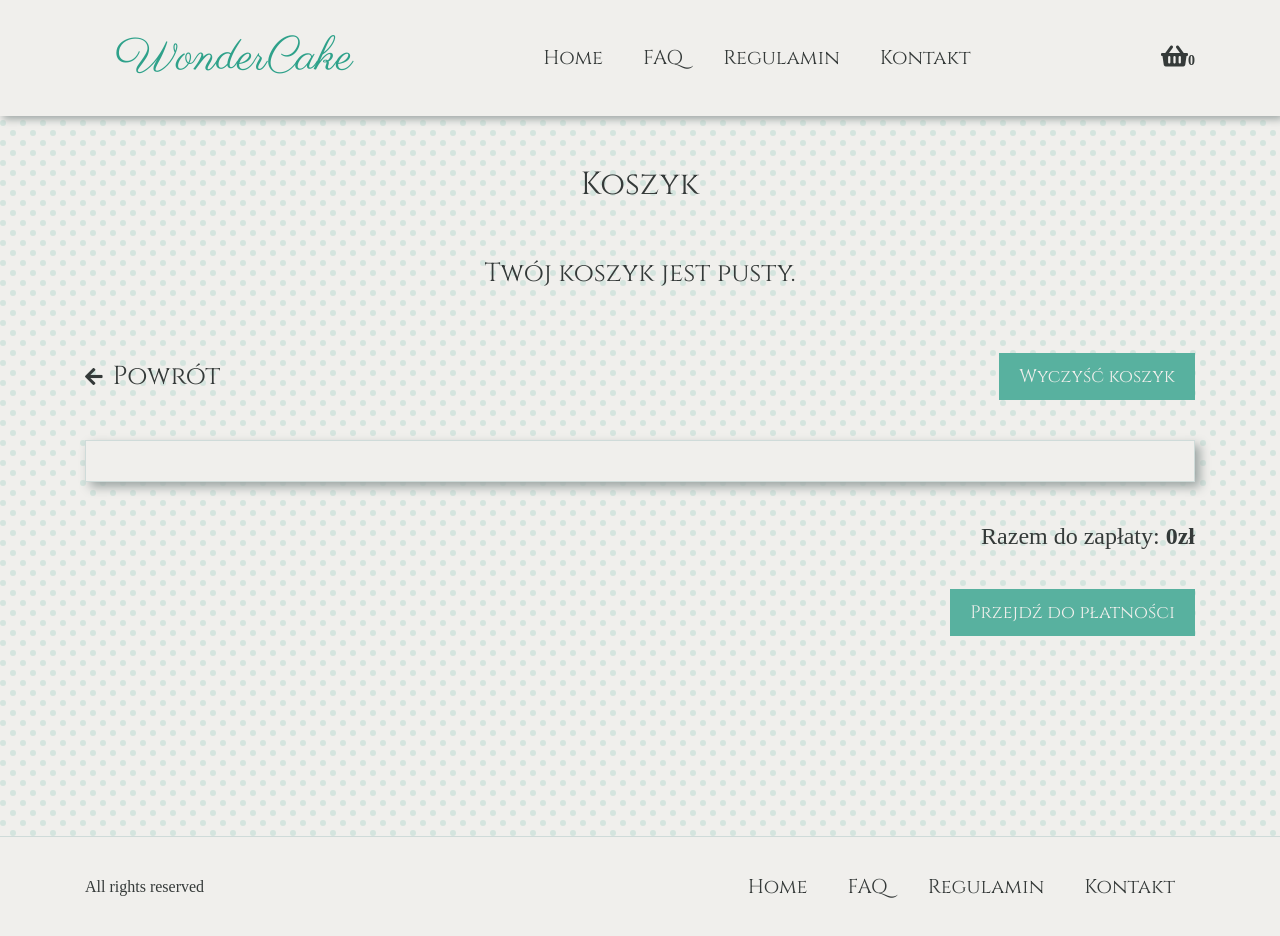
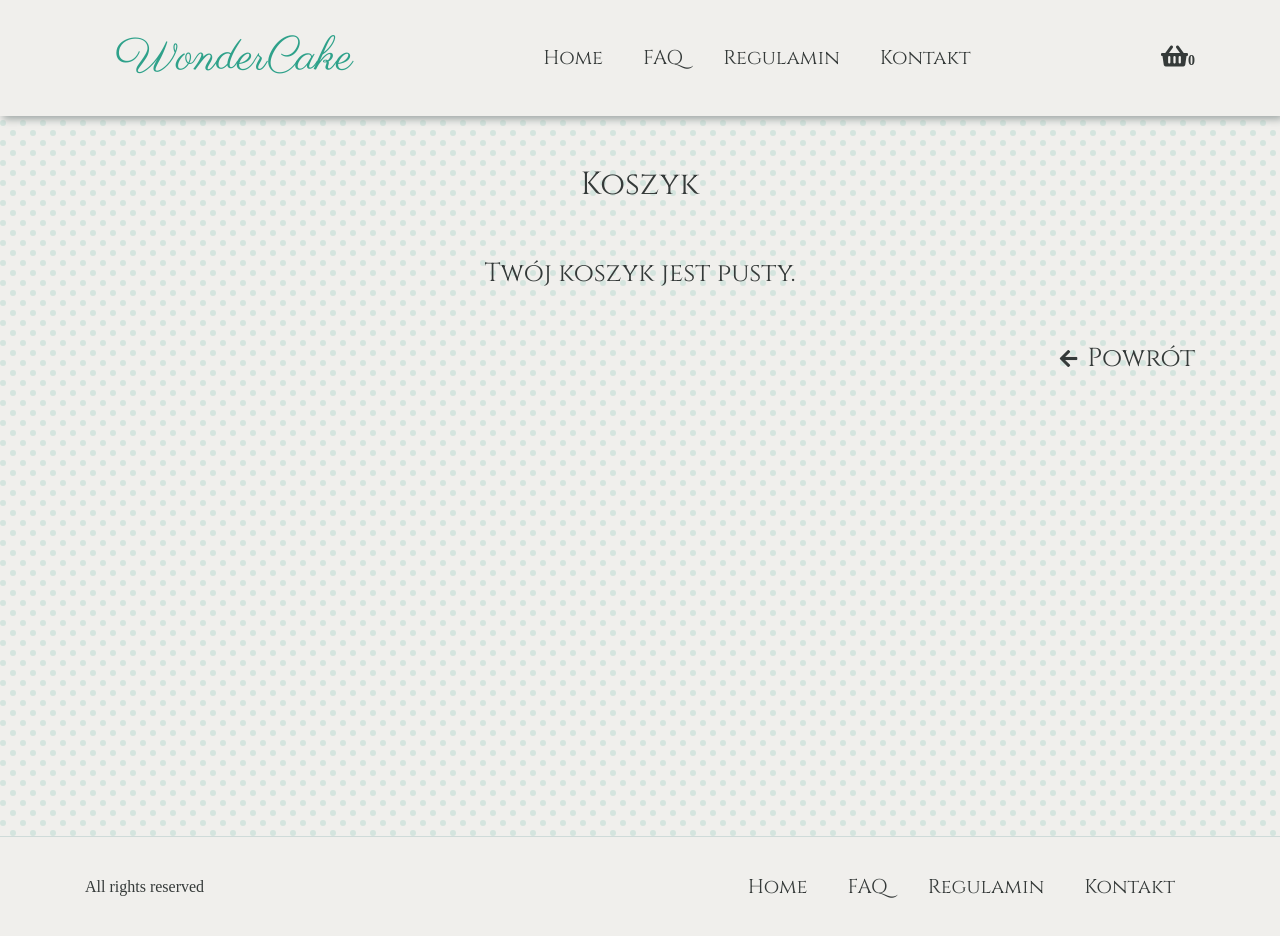
Before and after one commit to AnnaSzmyga/Online-Shop, a React (Create React App) app: page /cart in a window 1280 px wide. Built offline with nearby package versions, Linux system fonts and the light colour scheme; a web font is replaced by a local one.

Commit message:
Extend Cart component and add Payment component

```diff
--- a/src/components/features/CartLink/CartLink.js
+++ b/src/components/features/CartLink/CartLink.js
@@ -7,7 +7,7 @@ const CartLink = ({cartContent}) => {
         return (
                 <div>
                         <NavLink to="/cart" className="cart-link" activeClassName="active">
-                                <i class="fas fa-shopping-basket cart-link__icon"></i>
+                                <i className="fas fa-shopping-basket cart-link__icon"></i>
                                 {cartContent}
                         </NavLink>
                 </div>
--- a/src/components/features/CartProduct/CartProduct.css
+++ b/src/components/features/CartProduct/CartProduct.css
@@ -29,6 +29,7 @@
 .cart-product__name {
     font-family: 'Cinzel', serif;
     margin: 0 20px;
+    text-align: left;
 }
 
 .cart-product__buttons {
--- a/src/components/features/CartProduct/CartProduct.js
+++ b/src/components/features/CartProduct/CartProduct.js
@@ -20,7 +20,7 @@ const CartProduct = ({cartProduct, removeFromCart, changeQuantity}) => {
                 </div>
                 <div className="cart-product__buttons">
                     <button className="cart-product__button-up" onClick={() => changeQuantity(cartProduct.id, cartProduct.quantity + 1)}>
-                        <i class="fas fa-angle-up cart-product__icon"></i>
+                        <i className="fas fa-angle-up cart-product__icon"></i>
                     </button>
                     <input
                         className="cart-product__input"
@@ -29,7 +29,7 @@ const CartProduct = ({cartProduct, removeFromCart, changeQuantity}) => {
                         onChange={handleChange}
                     />
                     <button className="cart-product__button-down" onClick={() => changeQuantity(cartProduct.id, cartProduct.quantity - 1)}>
-                        <i class="fas fa-angle-down cart-product__icon"></i>
+                        <i className="fas fa-angle-down cart-product__icon"></i>
                     </button>
                     <Button className="cart-product__button-remove" buttonOutput="Usuń z koszyka" onClickCallback={removeFromCart} />
                 </div>
--- /dev/null
+++ b/src/components/features/Payment/Payment.css
@@ -0,0 +1,7 @@
+.payment {
+    display: none;
+}
+
+.payment.show {
+    display: block;
+}
--- /dev/null
+++ b/src/components/features/Payment/Payment.js
@@ -0,0 +1,29 @@
+import React from 'react';
+import Button from '../../common/Button/Button';
+import { Link } from 'react-router-dom';
+
+import './Payment.css';
+
+const Payment = ({paymentClassName, amount, togglePayment, clearCart}) => {
+    return (
+        <div className={`payment ${paymentClassName}`}>
+            <p>Wartość zamówienia: {amount}</p>
+            <input
+                className="payment__input"
+                type="text"
+                placeholder="kod rabatowy"
+            />
+            <Link to="/">
+                <Button
+                    buttonOutput="Zapłać"
+                    onClickCallback={() => {
+                        togglePayment();
+                        clearCart();
+                    }}
+                />
+            </Link>
+        </div>
+    )
+}
+
+export default Payment;
--- a/src/components/pages/Cart/Cart.css
+++ b/src/components/pages/Cart/Cart.css
@@ -1,3 +1,6 @@
+.cart {
+    text-align: right;
+}
 .cart__info {
     font-family: 'Cinzel', serif;
     font-size: 26px;
@@ -23,7 +26,3 @@
     font-family: 'Cinzel', serif;
     padding: 10px 20px;
 }
-.cart__button:last-of-type {
-    display: inline-block;
-    float: right;
-}
--- a/src/components/pages/Cart/Cart.js
+++ b/src/components/pages/Cart/Cart.js
@@ -1,42 +1,77 @@
 import React from 'react';
 import CartProductsList from '../../features/CartProductsList/CartProductsList';
 import Button from '../../common/Button/Button';
+import Payment from '../../features/Payment/Payment';
 
 import './Cart.css';
 
+class Cart extends React.Component {
+    constructor(props) {
+        super(props);
+        console.log(this.props.cartProducts.length);
+        //const {cartProducts, removeProduct, clearCart, changeQuantity} = this.props;
+        this.state = {
+            paymentClassName: ''
+        }
+    }
 
-const Cart = ({cartProducts, removeProduct, clearCart, changeQuantity, ...props}) => {
-    const calculateAmount = () => {
+    calculateAmount = () => {
         let amount = 0;
-        cartProducts.forEach((product) => {
+        this.props.cartProducts.forEach((product) => {
             amount += product.quantity * product.price;
         });
         return amount;
     }
-    let peymentClassName;
-    const showPayment = () => {
-        peymentClassName = "show";
-    };
+
+    togglePayment = () => {
+        let paymentClassName = (this.state.paymentClassName === '') ? 'show' : '';
+        this.setState({paymentClassName});
+    }
+
+    renderCart = () => {
+        this.calculateAmount();
         return (
-        <div classname="cart">
+            <div className="cart">
                 <h2 className="page-heading">Koszyk</h2>
-            <p className="cart__info">Twój koszyk jest pusty.</p>
                 <div className="cart__buttons-wrapper">
-                <div className="go-back" onClick={props.history.goBack}>
-                    <i class="fas fa-arrow-left go-back__icon"></i>
+                    <div className="go-back" onClick={this.props.history.goBack}>
+                        <i className="fas fa-arrow-left go-back__icon"></i>
                         Powrót
                     </div>
-                <Button className="cart__button" buttonOutput="Wyczyść koszyk" onClickCallback={clearCart} />
+                    <Button className="cart__button" buttonOutput="Wyczyść koszyk" onClickCallback={this.props.clearCart} />
                 </div>
                 <CartProductsList
-                cartProducts={cartProducts}
-                removeFromCart={removeProduct}
-                changeQuantity={changeQuantity}
+                    cartProducts={this.props.cartProducts}
+                    removeFromCart={this.props.removeProduct}
+                    changeQuantity={this.props.changeQuantity}
                 />
-            <h4 className="cart__amount">Razem do zapłaty: <span>{calculateAmount()}zł</span></h4>
-            <Button className="cart__button" buttonOutput="Przejdź do płatności" onClickCallback={showPayment} />
+                <h4 className="cart__amount">Razem do zapłaty: <span>{this.calculateAmount()}zł</span></h4>
+                <Button className="cart__button" buttonOutput="Przejdź do płatności" onClickCallback={this.togglePayment}/>
+                <Payment
+                    paymentClassName={this.state.paymentClassName}
+                    amount={this.calculateAmount()}
+                    togglePayment={this.togglePayment}
+                    clearCart={this.props.clearCart}
+                />
             </div>
         )
     }
 
+    renderEmptyCart = () => {
+        return (
+            <div className="cart">
+                <h2 className="page-heading">Koszyk</h2>
+                <p className="cart__info">Twój koszyk jest pusty.</p>
+                <div className="go-back" onClick={this.props.history.goBack}>
+                    <i className="fas fa-arrow-left go-back__icon"></i>
+                    Powrót
+                </div>
+            </div>
+        )
+    }
+    render() {
+        return (this.props.cartProducts.length !== 0) ? this.renderCart() : this.renderEmptyCart();
+    }
+}
+
 export default Cart;
```
Lines whose indentation alone changed are shown as unchanged.
